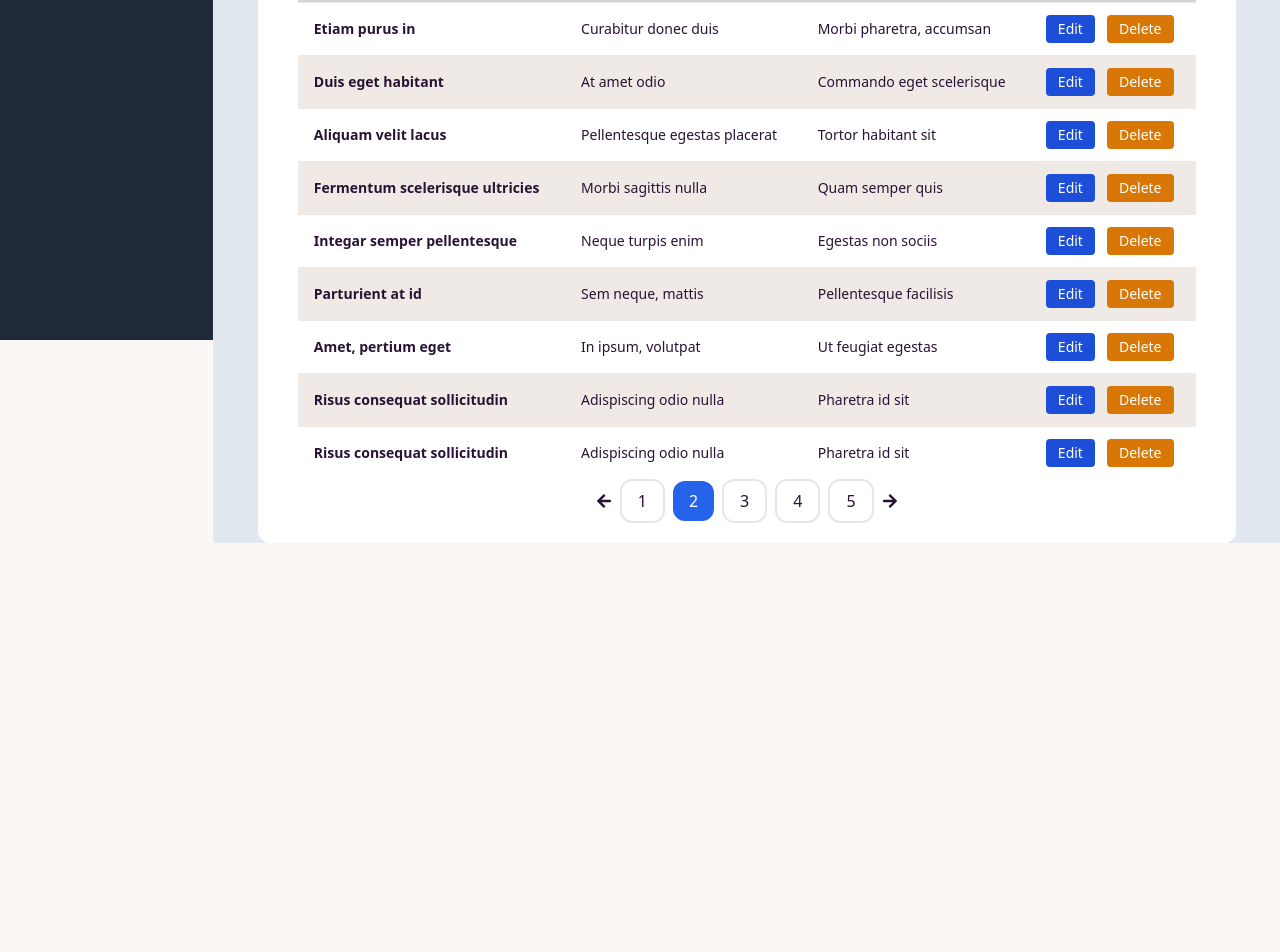
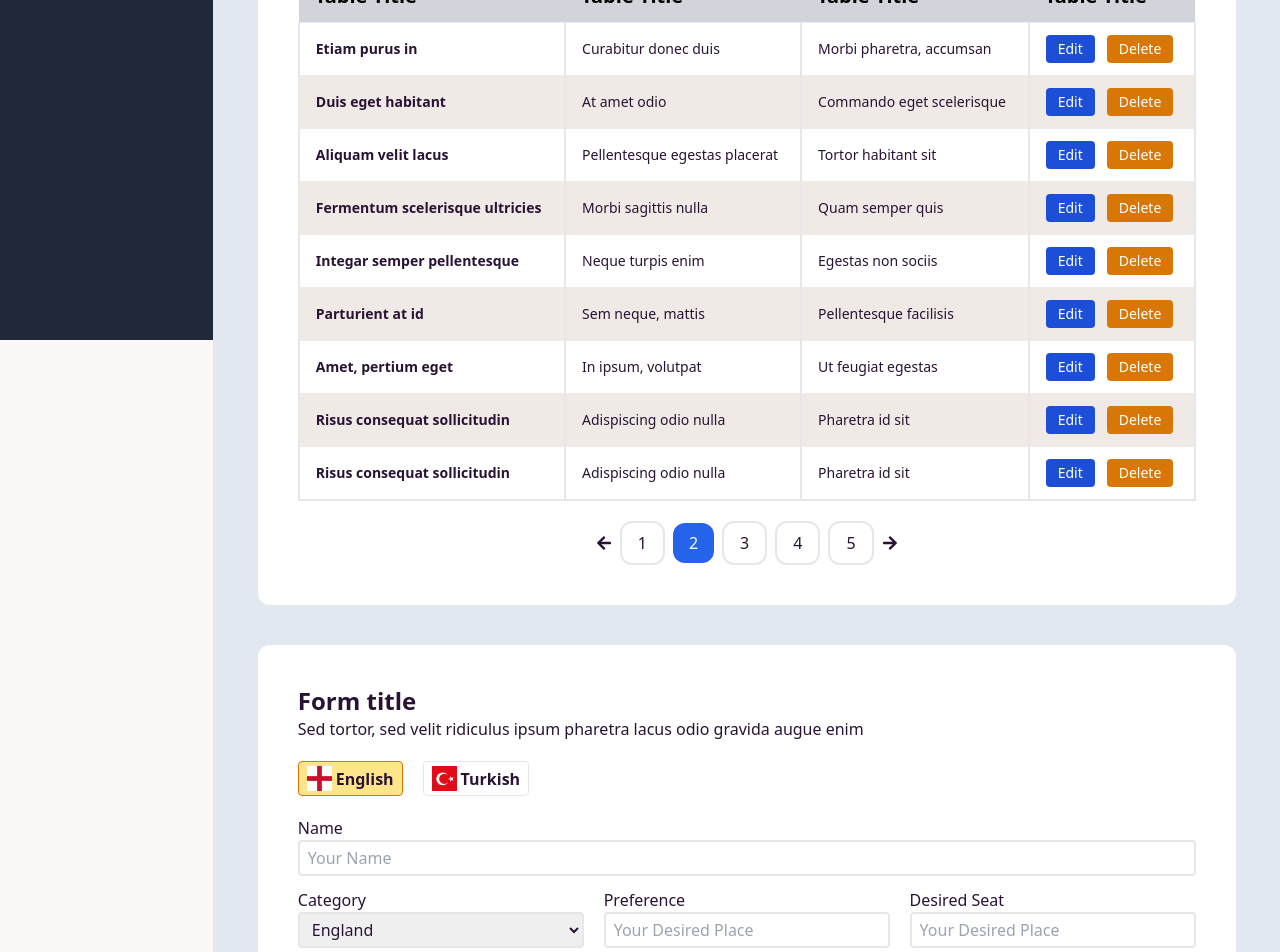
Before and after one commit to HasibUddin1/demo-project-for-assignment, a React (Vite) app: page / in a window 1280 px wide. Shown: the part 500-1452 px from the top of the page. Before the commit the page ends 1043 px from the top, so only its background shows below. Built offline with nearby package versions, Linux system fonts and the light colour scheme; no server answers; sample sign-in values are in the browser's storage.

Commit message:
added a new form after table section

```diff
--- /dev/null
+++ b/src/components/Home/FormSectionWithFlags/FormSectionWithFlags.jsx
@@ -0,0 +1,52 @@
+import britishFlagIcon from '../../../assets/images/icons/british-flag.jpg'
+import turkishFlagIcon from '../../../assets/images/icons/turkish-flag.jpg'
+
+const FormSectionWithFlags = () => {
+    return (
+        <div className="mt-10 bg-white w-11/12 mx-auto rounded-xl px-10 py-10">
+            <h1 className="text-2xl font-bold">Form title</h1>
+            <p>Sed tortor, sed velit ridiculus ipsum pharetra lacus odio gravida augue enim</p>
+            <div className='mt-5 flex gap-5'>
+                <button className='flex items-center gap-1 bg-amber-200 px-2 py-1 rounded border border-amber-600 font-semibold'><img src={britishFlagIcon} alt="" /> English</button>
+                <button className='flex items-center gap-1 px-2 py-1 rounded border font-semibold'><img src={turkishFlagIcon} alt="" /> Turkish</button>
+            </div>
+            {/* Form Section */}
+            <form className='mt-5'>
+                <div>
+                    <label htmlFor="name">Name</label>
+                    <input className='block border-2 px-2 py-1 rounded w-full' type="text" name="name" id="name" placeholder='Your Name' />
+                </div>
+                <div className='mt-3 flex gap-5'>
+                    <div className='w-1/3'>
+                        <label htmlFor="select">Category</label>
+                        <select className='block border-2 px-2 py-1 rounded w-full' name="" id="select">
+                            <option value="england">England</option>
+                            <option value="australia">Australia</option>
+                            <option value="america">America</option>
+                        </select>
+                    </div>
+                    <div className='w-1/3'>
+                        <label htmlFor="preference">Preference</label>
+                        <input className='block border-2 px-2 py-1 rounded w-full' type="text" name="" id="preference" placeholder='Your Desired Place' />
+                    </div>
+                    <div className='w-1/3'>
+                        <label htmlFor="desiredSeat">Desired Seat</label>
+                        <input className='block border-2 px-2 py-1 rounded w-full' type="text" name="" id="desiredSeat" placeholder='Your Desired Place' />
+                    </div>
+                </div>
+                <div className='flex gap-5 mt-3'>
+                    <div className='w-1/2'>
+                        <label htmlFor="desiredCompartment">Desired Compartment</label>
+                        <input className='block border-2 px-2 py-1 rounded w-full' type="text" name="" id="desiredCompartment" placeholder='Your Desired Compartment' />
+                    </div>
+                    <div className='w-1/2'>
+                        <label htmlFor="desiredFlight">Desired Flight</label>
+                        <input className='block border-2 px-2 py-1 rounded w-full' type="text" name="" id="desiredFlight" placeholder='Your Desired Flight' />
+                    </div>
+                </div>
+            </form>
+        </div>
+    );
+};
+
+export default FormSectionWithFlags;
--- a/src/components/Home/Home.jsx
+++ b/src/components/Home/Home.jsx
@@ -1,4 +1,5 @@
 import AddNewPost from "./AddNewPost/AddNewPost";
+import FormSectionWithFlags from "./FormSectionWithFlags/FormSectionWithFlags";
 import Stats from "./Stats/Stats";
 import TableSection from "./TableSection/TableSection";
 
@@ -9,6 +10,7 @@ const Home = () => {
             <AddNewPost></AddNewPost>
             <Stats></Stats>
             <TableSection></TableSection>
+            <FormSectionWithFlags></FormSectionWithFlags>
         </div>
     );
 };
--- a/src/components/Home/TableSection/TableSection.jsx
+++ b/src/components/Home/TableSection/TableSection.jsx
@@ -3,7 +3,7 @@ import { FaArrowLeft, FaArrowRight } from "react-icons/fa";
 
 const TableSection = () => {
     return (
-        <div className="mt-10 bg-white w-11/12 mx-auto rounded-xl px-10 py-5">
+        <div className="mt-10 bg-white w-11/12 mx-auto rounded-xl px-10 py-10">
             <h1 className="text-2xl font-bold">Form title</h1>
             <p>Sed tortor, sed velit ridiculus ipsum pharetra lacus odio gravida augue enim</p>
             <div className="mt-3 flex items-center text-red-800 bg-red-50 rounded py-3 px-4 border border-red-400">
@@ -23,90 +23,90 @@ const TableSection = () => {
                     </thead>
                     <tbody>
                         {/* row 1 */}
-                        <tr>
-                            <th>Etiam purus in</th>
-                            <td>Curabitur donec duis</td>
-                            <td>Morbi pharetra, accumsan</td>
+                        <tr className="border-r-2 border-l-2">
+                            <th className="border-r-2">Etiam purus in</th>
+                            <td className="border-r-2">Curabitur donec duis</td>
+                            <td className="border-r-2">Morbi pharetra, accumsan</td>
                             <td className="flex gap-3">
                                 <button className="bg-blue-700 px-3 py-1 text-white rounded hover:bg-blue-900 ease-in-out duration-200">Edit</button>
                                 <button className="bg-amber-600 px-3 py-1 text-white rounded hover:bg-amber-800 ease-in-out duration-200">Delete</button>
                             </td>
                         </tr>
                         {/* row 2 */}
-                        <tr>
-                            <th>Duis eget habitant</th>
-                            <td>At amet odio</td>
-                            <td>Commando eget scelerisque</td>
+                        <tr className="border-r-2 border-l-2">
+                            <th className="border-r-2">Duis eget habitant</th>
+                            <td className="border-r-2">At amet odio</td>
+                            <td className="border-r-2">Commando eget scelerisque</td>
                             <td className="flex gap-3">
                                 <button className="bg-blue-700 px-3 py-1 text-white rounded hover:bg-blue-900 ease-in-out duration-200">Edit</button>
                                 <button className="bg-amber-600 px-3 py-1 text-white rounded hover:bg-amber-800 ease-in-out duration-200">Delete</button>
                             </td>
                         </tr>
                         {/* row 3 */}
-                        <tr>
-                            <th>Aliquam velit lacus</th>
-                            <td>Pellentesque egestas placerat</td>
-                            <td>Tortor habitant sit</td>
+                        <tr className="border-r-2 border-l-2">
+                            <th className="border-r-2">Aliquam velit lacus</th>
+                            <td className="border-r-2">Pellentesque egestas placerat</td>
+                            <td className="border-r-2">Tortor habitant sit</td>
                             <td className="flex gap-3">
                                 <button className="bg-blue-700 px-3 py-1 text-white rounded hover:bg-blue-900 ease-in-out duration-200">Edit</button>
                                 <button className="bg-amber-600 px-3 py-1 text-white rounded hover:bg-amber-800 ease-in-out duration-200">Delete</button>
                             </td>
                         </tr>
                         {/* row 4 */}
-                        <tr>
-                            <th>Fermentum scelerisque ultricies</th>
-                            <td>Morbi sagittis nulla</td>
-                            <td>Quam semper quis</td>
+                        <tr className="border-r-2 border-l-2">
+                            <th className="border-r-2">Fermentum scelerisque ultricies</th>
+                            <td className="border-r-2">Morbi sagittis nulla</td>
+                            <td className="border-r-2">Quam semper quis</td>
                             <td className="flex gap-3">
                                 <button className="bg-blue-700 px-3 py-1 text-white rounded hover:bg-blue-900 ease-in-out duration-200">Edit</button>
                                 <button className="bg-amber-600 px-3 py-1 text-white rounded hover:bg-amber-800 ease-in-out duration-200">Delete</button>
                             </td>
                         </tr>
                         {/* row 5 */}
-                        <tr>
-                            <th>Integar semper pellentesque</th>
-                            <td>Neque turpis enim</td>
-                            <td>Egestas non sociis</td>
+                        <tr className="border-r-2 border-l-2">
+                            <th className="border-r-2">Integar semper pellentesque</th>
+                            <td className="border-r-2">Neque turpis enim</td>
+                            <td className="border-r-2">Egestas non sociis</td>
                             <td className="flex gap-3">
                                 <button className="bg-blue-700 px-3 py-1 text-white rounded hover:bg-blue-900 ease-in-out duration-200">Edit</button>
                                 <button className="bg-amber-600 px-3 py-1 text-white rounded hover:bg-amber-800 ease-in-out duration-200">Delete</button>
                             </td>
                         </tr>
                         {/* row 6 */}
-                        <tr>
-                            <th>Parturient at id</th>
-                            <td>Sem neque, mattis</td>
-                            <td>Pellentesque facilisis</td>
+                        <tr className="border-r-2 border-l-2">
+                            <th className="border-r-2">Parturient at id</th>
+                            <td className="border-r-2">Sem neque, mattis</td>
+                            <td className="border-r-2">Pellentesque facilisis</td>
                             <td className="flex gap-3">
                                 <button className="bg-blue-700 px-3 py-1 text-white rounded hover:bg-blue-900 ease-in-out duration-200">Edit</button>
                                 <button className="bg-amber-600 px-3 py-1 text-white rounded hover:bg-amber-800 ease-in-out duration-200">Delete</button>
                             </td>
                         </tr>
                         {/* row 7 */}
-                        <tr>
-                            <th>Amet, pertium eget</th>
-                            <td>In ipsum, volutpat</td>
-                            <td>Ut feugiat egestas</td>
+                        <tr className="border-r-2 border-l-2">
+                            <th className="border-r-2">Amet, pertium eget</th>
+                            <td className="border-r-2">In ipsum, volutpat</td>
+                            <td className="border-r-2">Ut feugiat egestas</td>
                             <td className="flex gap-3">
                                 <button className="bg-blue-700 px-3 py-1 text-white rounded hover:bg-blue-900 ease-in-out duration-200">Edit</button>
                                 <button className="bg-amber-600 px-3 py-1 text-white rounded hover:bg-amber-800 ease-in-out duration-200">Delete</button>
                             </td>
                         </tr>
                         {/* row 8 */}
-                        <tr>
-                            <th>Risus consequat sollicitudin</th>
-                            <td>Adispiscing odio nulla</td>
-                            <td>Pharetra id sit</td>
+                        <tr className="border-r-2 border-l-2">
+                            <th className="border-r-2">Risus consequat sollicitudin</th>
+                            <td className="border-r-2">Adispiscing odio nulla</td>
+                            <td className="border-r-2">Pharetra id sit</td>
                             <td className="flex gap-3">
                                 <button className="bg-blue-700 px-3 py-1 text-white rounded hover:bg-blue-900 ease-in-out duration-200">Edit</button>
                                 <button className="bg-amber-600 px-3 py-1 text-white rounded hover:bg-amber-800 ease-in-out duration-200">Delete</button>
                             </td>
                         </tr>
                         {/* row 9 */}
-                        <tr>
-                            <th>Risus consequat sollicitudin</th>
-                            <td>Adispiscing odio nulla</td>
-                            <td>Pharetra id sit</td>
+                        <tr className="border-r-2 border-l-2 border-b-2">
+                            <th className="border-r-2">Risus consequat sollicitudin</th>
+                            <td className="border-r-2">Adispiscing odio nulla</td>
+                            <td className="border-r-2">Pharetra id sit</td>
                             <td className="flex gap-3">
                                 <button className="bg-blue-700 px-3 py-1 text-white rounded hover:bg-blue-900 ease-in-out duration-200">Edit</button>
                                 <button className="bg-amber-600 px-3 py-1 text-white rounded hover:bg-amber-800 ease-in-out duration-200">Delete</button>
@@ -116,7 +116,7 @@ const TableSection = () => {
                 </table>
             </div>
             {/* Pagination */}
-            <div className="flex justify-center items-center gap-2">
+            <div className="flex justify-center items-center gap-2 mt-5">
                 <FaArrowLeft></FaArrowLeft>
                 <button className="border-2 px-4 py-2 rounded-xl hover:btn-ghost ease-in-out duration-200">1</button>
                 <button className="bg-blue-600 text-white px-4 py-2 rounded-xl hover:bg-blue-800 ease-in-out duration-200">2</button>
```
Also changed, not shown: src/assets/images/icons/british-flag.jpg (added), src/assets/images/icons/turkish-flag.jpg (added).
